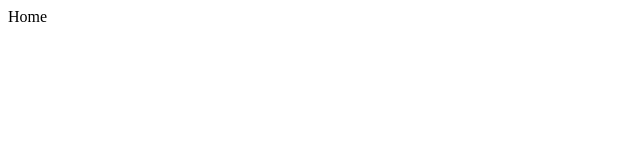
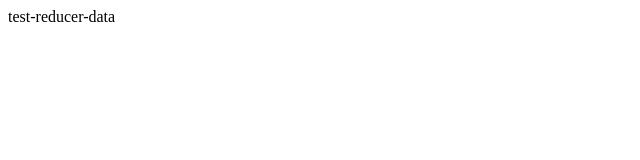
Before and after one commit to thanhtai-personal/landingPage, a React app: page / in a window 1280 px wide. Shown: the top 160 px of the page, without its empty margins (0-640 px from the left). Built offline with nearby package versions, Linux system fonts and the light colour scheme.

Commit message:
try to use reducer data

```diff
--- a/src/features/blockChain/components/home/index.tsx
+++ b/src/features/blockChain/components/home/index.tsx
@@ -1,9 +1,9 @@
 import React from 'react'
 import { IHomeProps } from './interfaces'
 
-const HomeComponent: React.FC = (props: IHomeProps) => {
+const HomeComponent: React.FC<IHomeProps> = (props: IHomeProps) => {
     return (
-        <div> Home </div>
+        <div>{props.title || 'Home'}</div>
     )
 }
 
--- a/src/features/blockChain/components/home/interfaces.ts
+++ b/src/features/blockChain/components/home/interfaces.ts
@@ -1,3 +1,3 @@
 export interface IHomeProps {
-
+    title: string
 }
--- a/src/features/blockChain/containers/home.tsx
+++ b/src/features/blockChain/containers/home.tsx
@@ -1,17 +1,19 @@
-import React from 'react'
+import React, { Suspense } from 'react'
 import { connect } from 'react-redux'
+import Loading from 'root/components/loading'
 import { IHomeContainerProps } from './interfaces'
-import { makeSuspenseComponent } from 'root/utils'
+import { reducerNames } from '../reducers/enums'
 
 const HomeComponent = React.lazy(() => import('./../components/home'))
-const Home = makeSuspenseComponent(HomeComponent)
 
 const HomeContainer: React.FC<IHomeContainerProps> = (props: IHomeContainerProps) => {
-    return <Home {...props} />
+    return <Suspense fallback={<Loading />}>
+        <HomeComponent {...props} />
+    </Suspense>
 }
 
 const mapStateToProps = (state: any) => ({
-
+    title: state[reducerNames.home]?.title
 })
 
 const mapProps = {}
--- a/src/features/blockChain/containers/interfaces.ts
+++ b/src/features/blockChain/containers/interfaces.ts
@@ -1,3 +1,3 @@
 export interface IHomeContainerProps {
-
+    title: string
 }
--- /dev/null
+++ b/src/features/blockChain/reducers/enums.ts
@@ -0,0 +1,3 @@
+export enum reducerNames {
+    home = 'home'
+}
--- a/src/features/blockChain/reducers/home.reducer.ts
+++ b/src/features/blockChain/reducers/home.reducer.ts
@@ -12,7 +12,7 @@ interface IHomeState {
 }
 
 const initalState: IHomeState = {
-
+  title: 'test-reducer-data'
 }
 
 const homeReducer = (state = initalState, payload: IPayLoad) => {
--- a/src/features/blockChain/setup.ts
+++ b/src/features/blockChain/setup.ts
@@ -1,14 +1,16 @@
 import StoreSingleton from 'root/store/singleton'
 import homeReducer from './reducers/home.reducer'
-import { RouteGroups } from 'root/appRoute/enums'
+import { reducerNames } from './reducers/enums'
+
 
 
 const setupFeature = () => {
   const store = StoreSingleton.getInstance()
   let mapObject = store.reducerManager.getReducerMap()
-  if (!Object.keys(mapObject).includes(RouteGroups.blockChainGames)) {
-    store.reducerManager.add(RouteGroups.blockChainGames, homeReducer)
+  if (!Object.keys(mapObject).includes(reducerNames.home)) {
+    store.reducerManager.add(reducerNames.home, homeReducer)
     store.updateReducer()
+    console.log(store.getState())
   }
 }
 
```
Also changed, not shown: src/utils/index.tsx (+5 -5 lines), 1 other file (tests, documents, lock files or other folders).
